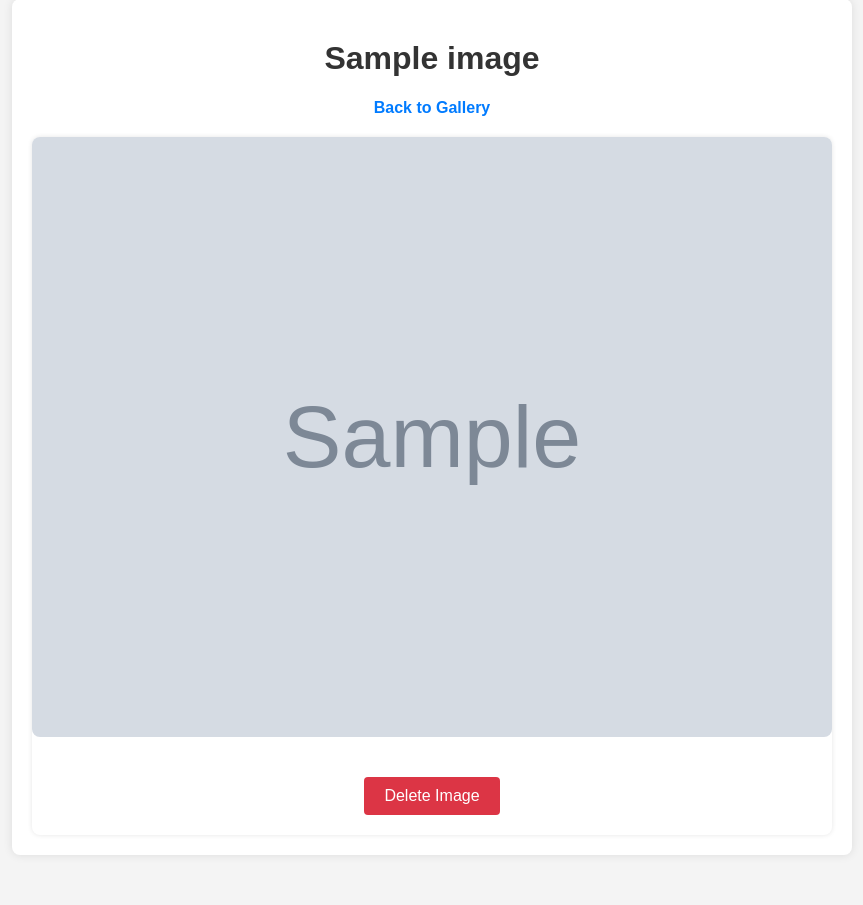
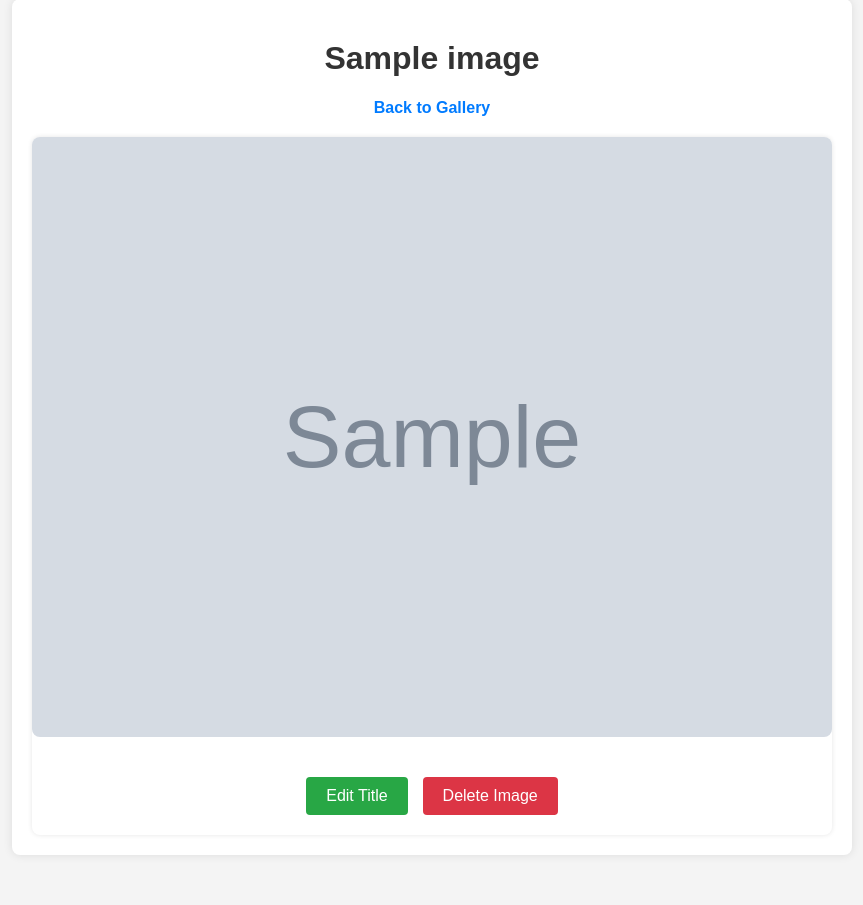
Before and after one commit to arona14/neonumy-test, a Django app: page /image/1/ in a window 1280 px wide. Shown: the part 51-956 px from the top of the page, without its empty margins (208-1071 px from the left). Run offline with Django 4.2, Linux system fonts and the light colour scheme; tables that the repository leaves empty hold one stand-in row (values such as "Sample post"); grey boxes marked "Sample" are stand-in pictures; parts of the project's set-up code (start-up, migrations or seed data) failed here and were passed over.

Commit message:
Update image title

```diff
--- a/neonumy_album/images/static/images/styles.css
+++ b/neonumy_album/images/static/images/styles.css
@@ -247,7 +247,24 @@ h1 {
 .image-actions {
     display: flex;
     justify-content: center;
+    gap: 15px;
     padding: 20px;
+}
+
+.image-actions .edit-button {
+    padding: 10px 20px;
+    background-color: #28a745;
+    color: #fff;
+    border: none;
+    border-radius: 4px;
+    cursor: pointer;
+    font-size: 16px;
+    text-decoration: none;
+    transition: background-color 0.2s;
+}
+
+.image-actions .edit-button:hover {
+    background-color: #218838;
 }
 
 .delete-form {
@@ -259,3 +276,57 @@ h1 {
     font-size: 16px;
     min-width: 120px;
 }
+
+/* Edit Form Styles */
+.edit-form-container {
+    background-color: #fff;
+    padding: 20px;
+    border-radius: 8px;
+    box-shadow: 0 2px 5px rgba(0, 0, 0, 0.1);
+    margin: 20px 0;
+}
+
+.edit-form {
+    display: flex;
+    flex-direction: column;
+    gap: 15px;
+}
+
+.edit-form .form-group {
+    display: flex;
+    flex-direction: column;
+    gap: 8px;
+}
+
+.edit-form .form-group label {
+    font-weight: bold;
+    color: #333;
+}
+
+.edit-form .form-group input[type="text"] {
+    padding: 8px;
+    border: 1px solid #ddd;
+    border-radius: 4px;
+    font-size: 14px;
+}
+
+.edit-form .form-actions {
+    display: flex;
+    justify-content: center;
+    margin-top: 10px;
+}
+
+.edit-button {
+    padding: 8px 16px;
+    background-color: #28a745;
+    color: #fff;
+    border: none;
+    border-radius: 4px;
+    cursor: pointer;
+    font-size: 14px;
+    transition: background-color 0.2s;
+}
+
+.edit-button:hover {
+    background-color: #218838;
+}
--- a/neonumy_album/images/templates/images/image_detail.html
+++ b/neonumy_album/images/templates/images/image_detail.html
@@ -10,7 +10,9 @@
     <div class="image-detail-container">
         <div class="image-detail-content">
             <img src="{{ image.image.url }}" alt="{{ image.title }}" class="detail-image">
+
             <div class="image-actions">
+                <a href="{% url 'update_image' image.id %}" class="edit-button">Edit Title</a>
                 <form action="{% url 'delete_image' image.id %}" method="post" class="delete-form">
                     {% csrf_token %}
                     <button type="submit" class="delete-button">Delete Image</button>
--- a/neonumy_album/images/urls.py
+++ b/neonumy_album/images/urls.py
@@ -6,4 +6,5 @@ urlpatterns = [
     path('upload/', views.upload_image, name='upload_image'),
     path('image/<int:id>/', views.image_detail, name='image_detail'),
     path('image/<int:id>/delete/', views.delete_image, name='delete_image'),
+    path('image/<int:id>/update/', views.update_image, name='update_image'),
 ]
--- a/neonumy_album/images/views.py
+++ b/neonumy_album/images/views.py
@@ -27,3 +27,14 @@ def delete_image(request, id):
         image.delete()
         return redirect('image_list')
     return redirect('image_list')
+
+def update_image(request, id):
+    image = get_object_or_404(Image, id=id)
+    if request.method == 'POST':
+        form = ImageForm(request.POST, instance=image)
+        if form.is_valid():
+            form.save()
+            return redirect('image_detail', id=image.id)
+    else:
+        form = ImageForm(instance=image)
+    return render(request, 'images/update_image.html', {'image': image, 'form': form})
```
Also changed, not shown: neonumy_album/images/templates/images/update_image.html (added, +23 -0 lines).
